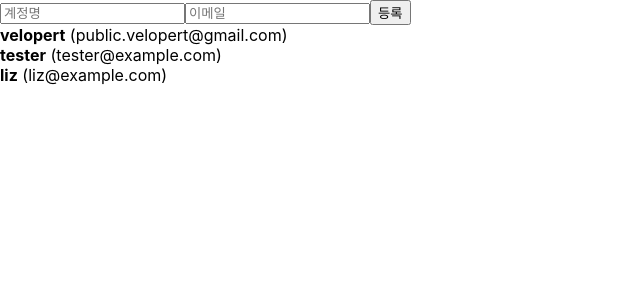
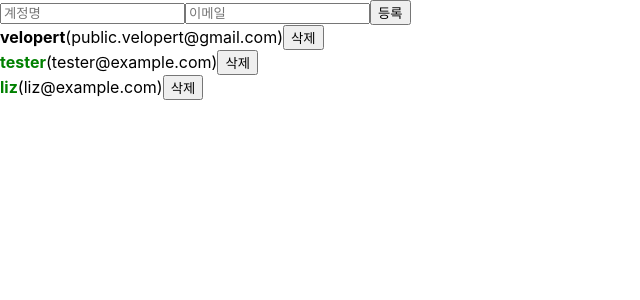
Before and after one commit to my-own-web/web-basic, a React (Create React App) app in the folder sunghyun/: page / in a window 1280 px wide. Shown: the top 300 px of the page, without its empty margins (0-640 px from the left). Built offline with nearby package versions, Linux system fonts and the light colour scheme.

Commit message:
1장 15강까지

```diff
--- a/sunghyun/src/App.js
+++ b/sunghyun/src/App.js
@@ -1,5 +1,5 @@
 import React, {useRef, useState} from "react";
-import UserList from "./userList";
+import UserList from "./UserList";
 import CreateUser from "./CreateUser";
 
 function App() {
@@ -20,17 +20,20 @@
     {
       id: 1,
       username: 'velopert',
-      email: 'public.velopert@gmail.com'
+      email: 'public.velopert@gmail.com',
+      active:false
     },
     {
       id: 2,
       username: 'tester',
-      email: 'tester@example.com'
+      email: 'tester@example.com',
+      active:true
     },
     {
       id: 3,
       username: 'liz',
-      email: 'liz@example.com'
+      email: 'liz@example.com',
+      active:true
     }
   ]);
 
@@ -49,6 +52,19 @@
     nextId.current+=1;
   }
 
+  const onRemove=(id)=>{
+    setUsers(users.filter(user=>user.id!==id));
+  }
+
+  const onToggle=(id)=>{
+    setUsers(
+      users.map((user)=>(
+        user.id===id?{...user, active:!user.active}:user
+        )
+      )
+    )
+  }
+
   return (
     <>
       <CreateUser
@@ -57,7 +73,7 @@
       onChange={onChange}
       onCreate={onCreate}
       />
-      <UserList users={users}/>
+      <UserList users={users} onRemove={onRemove} onToggle={onToggle}/>
     </>
   );
 }
--- /dev/null
+++ b/sunghyun/src/UserList.js
@@ -0,0 +1,35 @@
+import React from "react";
+
+function User({user, onRemove, onToggle}){
+  return (
+    <div>
+      <b
+        style={{
+          cursor: 'pointer',
+          color: user.active ? 'green' : 'black'
+        }}
+        onClick={()=>onToggle(user.id)}
+      >
+        {user.username}
+      </b>
+      <span>({user.email})</span>
+      <button onClick={()=>onRemove(user.id)}>삭제</button>
+    </div>
+  );
+}
+function UserList({users, onRemove, onToggle}) {
+  return (
+    <div>
+      {users.map((user)=>(
+        <User
+          user={user}
+          key={user.id}
+          onRemove={onRemove}
+          onToggle={onToggle}
+        />
+      ))}
+    </div>
+  );
+}
+
+export default UserList;
--- a/sunghyun/src/userList.js
+++ /dev/null
@@ -1,20 +0,0 @@
-import React from "react";
-
-function User({user}){
-  return (
-    <div>
-      <b>{user.username}</b> <span>({user.email})</span>
-    </div>
-  );
-}
-function UserList({users}) {
-  return (
-    <div>
-      {users.map((user)=>(
-        <User user={user} key={user.id}/>
-      ))}
-    </div>
-  );
-}
-
-export default UserList;
```
